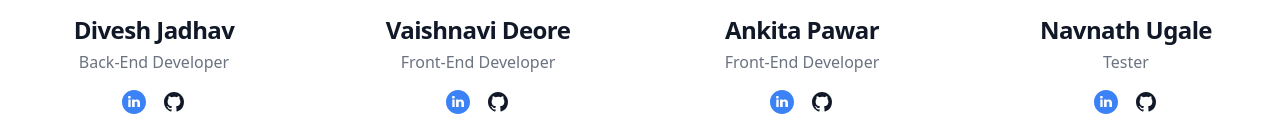
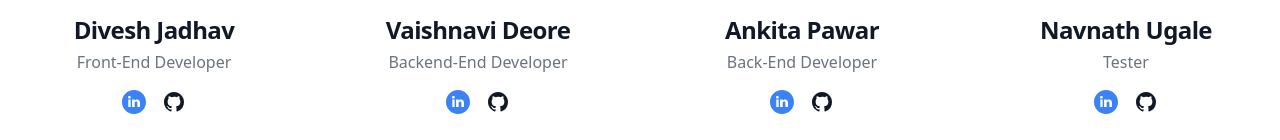
Before and after one commit to DiveshJ8766/Dvan_Test, a React (Create React App) app: page / in a window 1280 px wide. Shown: the part 2120-2260 px from the top of the page. Built offline with nearby package versions, Linux system fonts and the light colour scheme; no server answers.

Commit message:
Update TeamMembers.js

```diff
--- a/src/Components/LandingPage/TeamMembers/TeamMembers.js
+++ b/src/Components/LandingPage/TeamMembers/TeamMembers.js
@@ -19,7 +19,7 @@ return (
                 <h3 className="mb-1 text-2xl font-bold tracking-tight text-gray-900 dark:text-white">
                     <p>Divesh Jadhav</p>
                 </h3>
-                <p>Back-End Developer</p>
+                <p>Front-End Developer</p>
                 <ul className="flex justify-center mt-4 space-x-4">
                     <li>
                         <a href="https://in.linkedin.com/in/divesh-jadhav-71109b235" className="text-blue-500 hover:text-gray-900 dark:hover:text-white">
@@ -42,7 +42,7 @@ return (
                 <h3 className="mb-1 text-2xl font-bold tracking-tight text-gray-900 dark:text-white">
                     <p>Vaishnavi Deore</p>
                 </h3>
-                <p>Front-End Developer</p>
+                <p>Backend-End Developer</p>
                 <ul className="flex justify-center mt-4 space-x-4">
                     <li>
                         <a href="https://in.linkedin.com/in/vaishnavi-deore-a94678235"  className="text-blue-500 hover:text-gray-900 dark:hover:text-white">
@@ -67,7 +67,7 @@ return (
                 <h3 className="mb-1 text-2xl font-bold tracking-tight text-gray-900 dark:text-white">
                     <p>Ankita Pawar</p>
                 </h3>
-                <p>Front-End Developer</p>
+                <p>Back-End Developer</p>
                 <ul className="flex justify-center mt-4 space-x-4">
                     <li>
                         <a href="https://in.linkedin.com/in/ankita-pawar-883154223"  className="text-blue-500 hover:text-gray-900 dark:hover:text-white">
```
